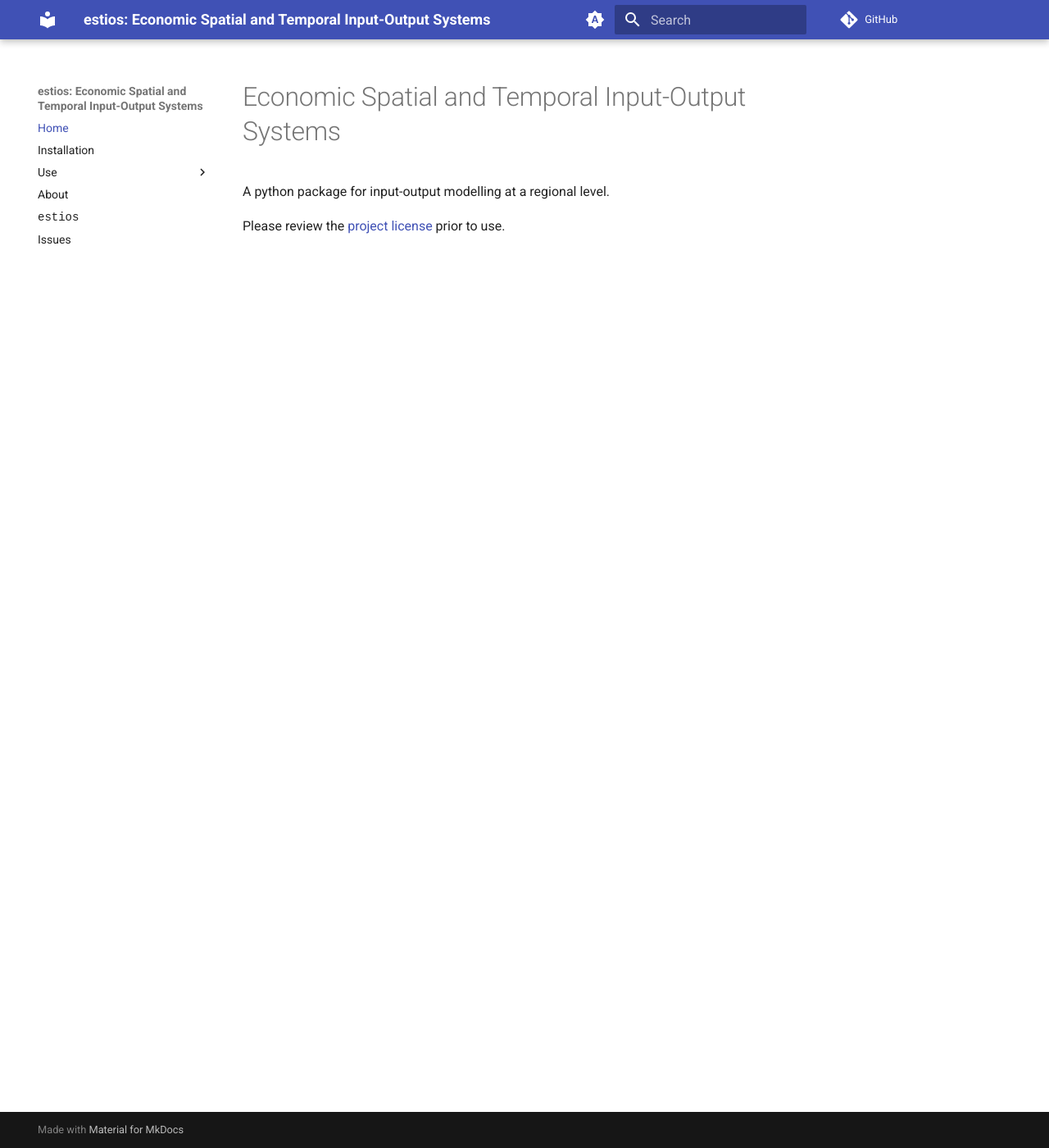
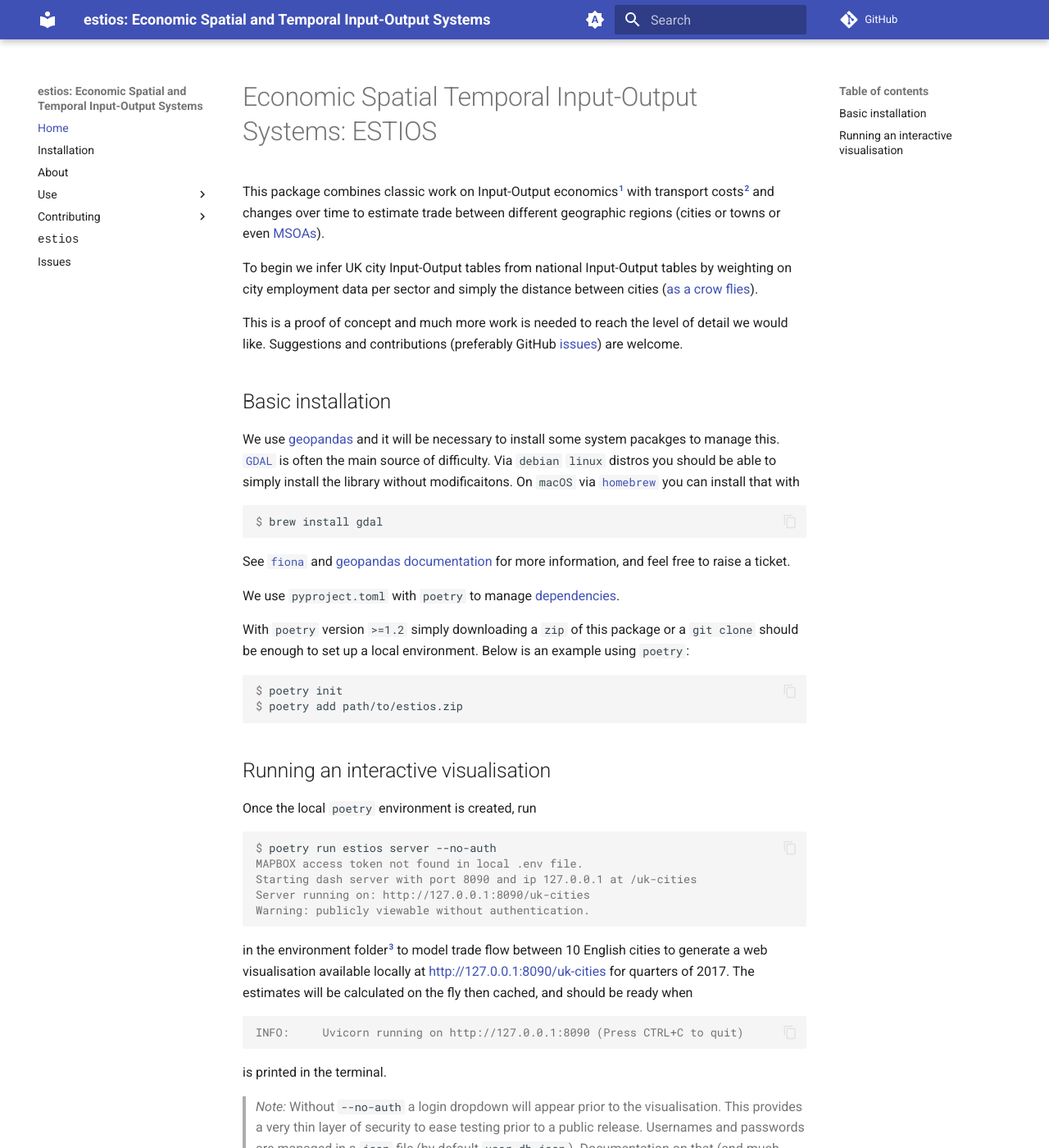
Before and after one commit to griff-rees/estios, an MkDocs documentation site: the page built from docs/index.md, in a window 1280 px wide and 1400 px high. Shown: the whole window at 82% size. Built offline with MkDocs 1.6.1 and Material for MkDocs 9.7.7, drawn with Linux system fonts in a browser that asks for light colours; nearby versions of some CDN libraries; comment, search, counter and statistics services are not loaded; some of the changed text lies outside the part shown.

Commit message:
doc: add contributing, code_of_conduct, readme -> index.md

````diff
--- /dev/null
+++ b/docs/contributing.md
@@ -0,0 +1,23 @@
+# Developing
+
+For the examples below commands are run within a `poetry run` prefix to avoid ambiguity between environments.
+
+## Running tests
+
+Assuming a local `git checkout` run
+
+```console
+$ poetry run pytest
+```
+
+### Running xfail tests
+
+To run tests that are marked `xfail`:
+
+```console
+$ poetry run pytest --runxfail
+```
+
+!!! note
+
+    It's worth using `--runxfail` a lot as issues can linger for quite a while.
--- a/docs/index.md
+++ b/docs/index.md
@@ -1,5 +1,5 @@
-# Economic Spatial and Temporal Input-Output Systems
-
-A python package for input-output modelling at a regional level.
+{%
+  include-markdown  "../README.md"
+%}
 
 Please review the [project license](license.md) prior to use.
--- a/mkdocs.yml
+++ b/mkdocs.yml
@@ -3,13 +3,16 @@ site_name: 'estios: Economic Spatial and Temporal Input-Output Systems'
 nav:
 - Home: index.md
 - Installation: install.md
+- 'About': about.md
 - 'Use':
     - 'Theory': theory.md
     - 'Data': data.md
     - 'Specification': spec.md
     - 'Scenarios': scenarios.md
+- 'Contributing':
+    - 'Code of Conduct': code_of_conduct.md
+    - 'Development': contributing.md
     - 'License': license.md
-- 'About': about.md
 - '<tt>estios</tt>': estios/  # Must match GEN_DOC_PATH/ from docs/gen_ref_pages.py
 - Issues: https://github.com/griff-rees/estios/issues
 
@@ -23,6 +26,7 @@ theme:
   name: material
   features:
     - content.code.copy
+    - content.tabs.link
   palette:
     # Palette toggle for automatic mode
     - media: "(prefers-color-scheme)"
@@ -49,6 +53,7 @@ plugins:
     min_search_length: 3
     lang: en
 - markdown-exec
+- include-markdown
 - gen-files:
     scripts:
     - docs/gen_ref_pages.py
@@ -75,6 +80,7 @@ markdown_extensions:
 - attr_list
 - tables
 - footnotes
+- pymdownx.magiclink
 - pymdownx.arithmatex:
     generic: true
 - pymdownx.superfences:
--- a/pyproject.toml
+++ b/pyproject.toml
@@ -70,6 +70,7 @@ mkdocs-bibtex = "^2.8.16"
 mktestdocs = "^0.2.0"
 markdown-exec = {extras = ["ansi"], version = "^1.6.0"}
 tabulate = "^0.9.0"
+mkdocs-include-markdown-plugin = "^4.0.4"
 
 [build-system]
 requires = ["poetry-core>=1.0.0"]
@@ -87,13 +88,15 @@ addopts = """
 -m "not slow"
 --ignore=notebooks
 --ignore-glob=*PRE_MERGE.py
+--strict-config
+--strict-markers
 """
 markers = [
     "slow: marks tests as slow (deselect with '-m \"not slow\"')",
     "nomis: requires a nomis api key in .env to run",
 ]
 remote_data_strict = true
-
+xfail_strict = true
 
 [tool.poetry.scripts]
 estios = "estios.cli:app"
````
Also changed, not shown: docs/code_of_conduct.md (added, +3 -0 lines), docs/license.md (+3 -3 lines), 1 other file.
